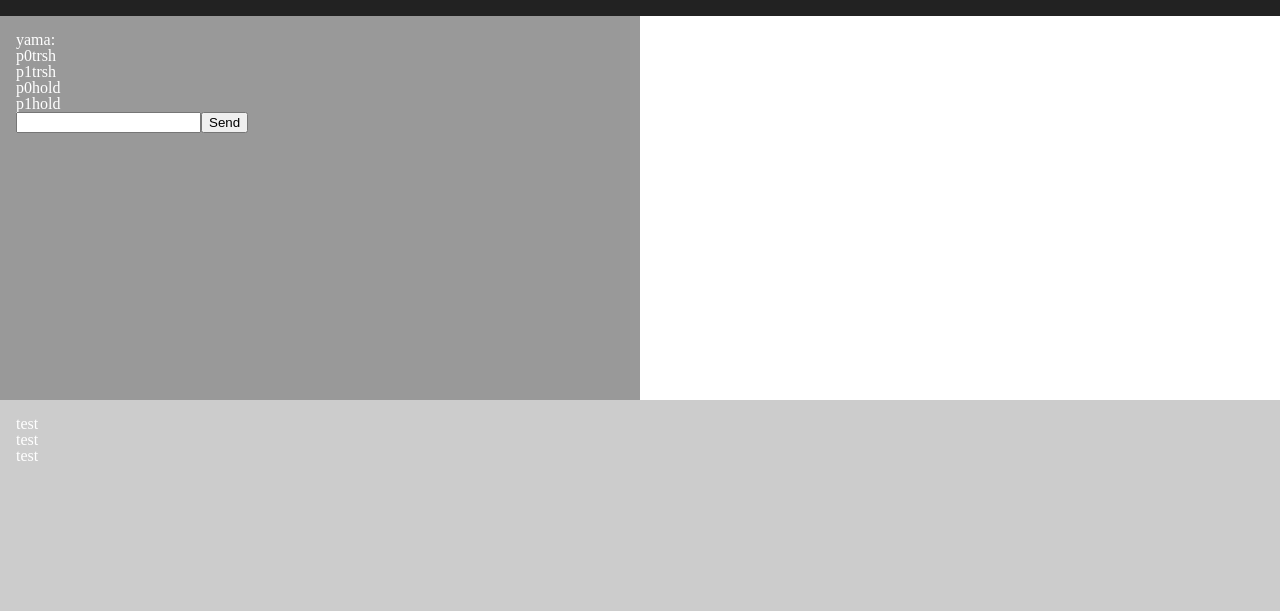
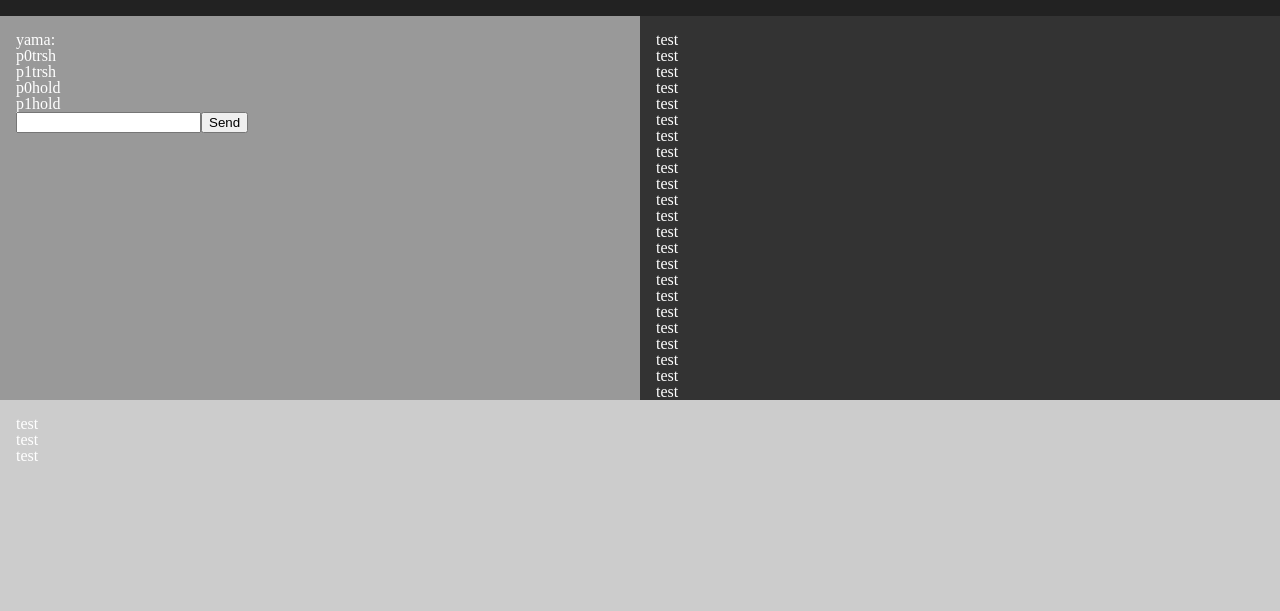
Before and after one commit to eujy/LL, a website: page index3.html in a window 1280 px wide. Drawn offline with nearby package versions, Linux system fonts and the light colour scheme; no server answers.

Commit message:
wakewakame

```diff
--- a/index.css
+++ b/index.css
@@ -70,7 +70,7 @@ html,body{
 .right-box {
 	right:0;
 	overflow-y:scroll;
-	background:#ffffff;
+	background:#333333;
 }
 
 .left-box a{
--- a/index3.html
+++ b/index3.html
@@ -33,7 +33,7 @@
 </div>
 
 <div class="split-box right-box">
-<p>test</p><p>test</p><p>test</p><p>test</p><p>test</p><p>test</p><p>test</p><p>test</p><p>test</p><p>test</p><p>test</p>
+<p>test</p><p>test</p><p>test</p><p>test</p><p>test</p><p>test</p><p>test</p><p>test</p><p>test</p><p>test</p><p>test</p><p>test</p><p>test</p><p>test</p><p>test</p><p>test</p><p>test</p><p>test</p><p>test</p><p>test</p><p>test</p><p>test</p><p>test</p><p>test</p><p>test</p><p>test</p><p>test</p><p>test</p><p>test</p><p>test</p><p>test</p><p>test</p><p>test</p><p>test</p><p>test</p><p>test</p>
 
 </div>
 
```
